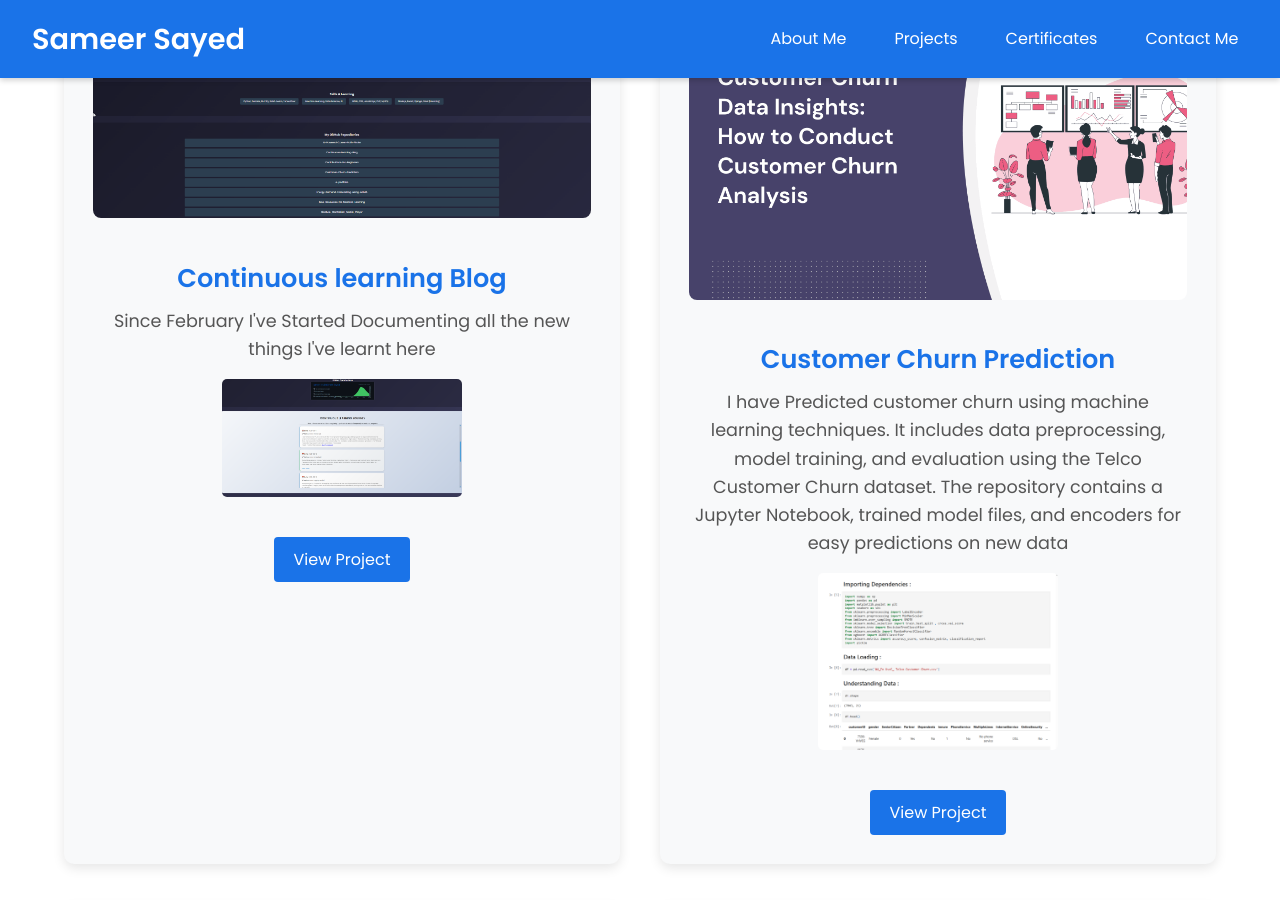
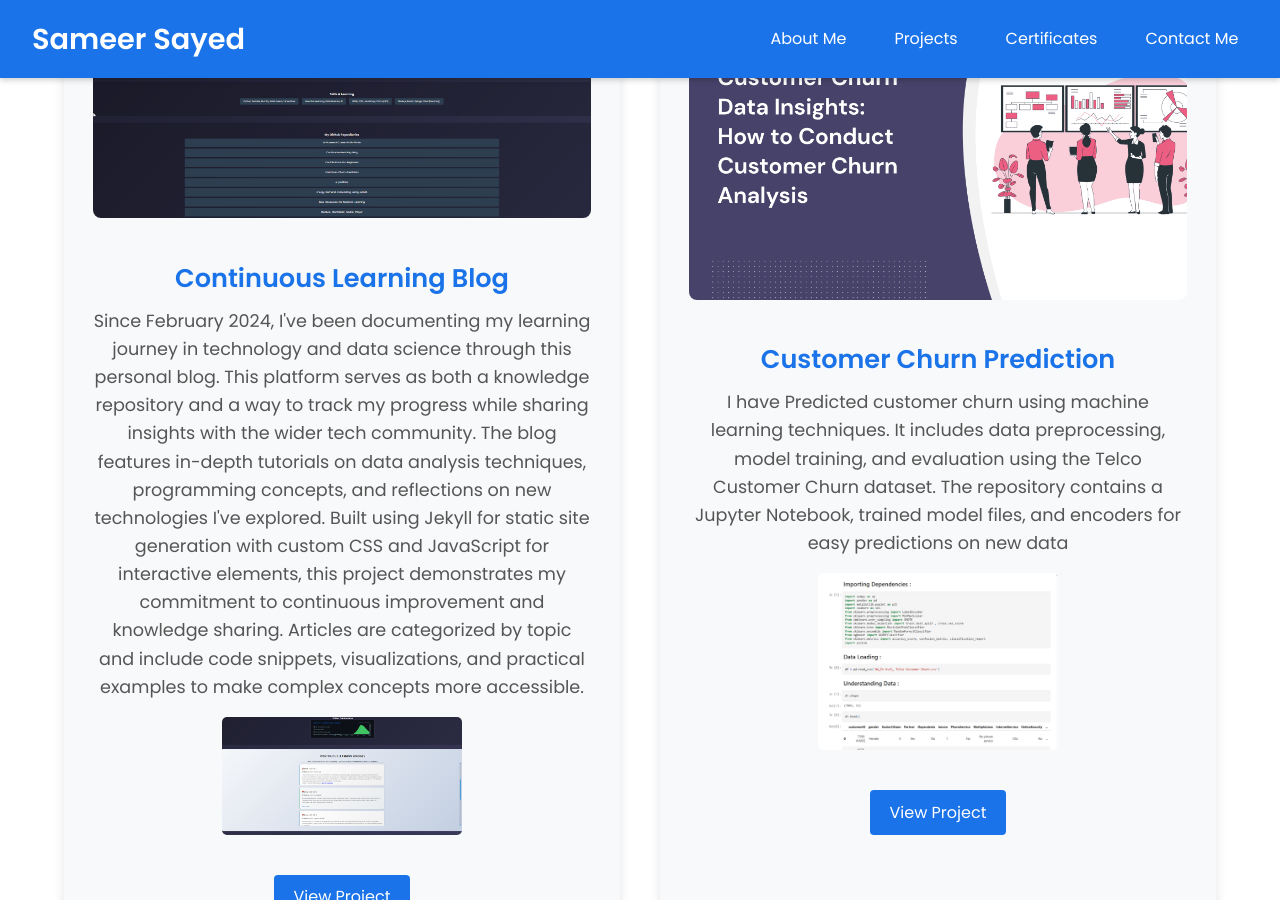
Before and after one commit to sameer-at-git/sameer-sayed, a Jekyll site: the page built from index.html, in a window 1280 px wide and 900 px high, scrolled down 1257 px. Built offline with Jekyll 4.4.1, drawn with Linux system fonts in a browser that asks for light colours.

Commit message:
Almost Finished uploading

```diff
--- a/index.html
+++ b/index.html
@@ -33,15 +33,12 @@ title: "Home"
     <!-- Repeat this project-item block for each of your 6 projects -->
     <div class="project-item">
       <img src="assets/images/eblog.png" alt="Project Image">
-      <h3>Continuous learning Blog</h3>
-      <p>Since February I've Started Documenting all the new things I've learnt here  </p>
-      <!-- If you have multiple images, you can add them below or create a carousel -->
+      <h3>Continuous Learning Blog</h3>
+      <p>Since February 2024, I've been documenting my learning journey in technology and data science through this personal blog. This platform serves as both a knowledge repository and a way to track my progress while sharing insights with the wider tech community. The blog features in-depth tutorials on data analysis techniques, programming concepts, and reflections on new technologies I've explored. Built using Jekyll for static site generation with custom CSS and JavaScript for interactive elements, this project demonstrates my commitment to continuous improvement and knowledge sharing. Articles are categorized by topic and include code snippets, visualizations, and practical examples to make complex concepts more accessible.</p>
       <div class="project-images">
-        <!-- Example additional images -->
         <img src="assets/images/eblog2.png" alt="Additional Project Image">
-        <!-- Add more images as needed -->
       </div>
-      <a href="https://github.com/sameer-at-git/Continuous-Learning-Blog" class="project-link" target="_blank">View Project</a>
+      <a href="https://github.com/sameersayed/learning-blog" class="project-link" target="_blank">View Project</a>
     </div>
 
     <div class="project-item">
```
